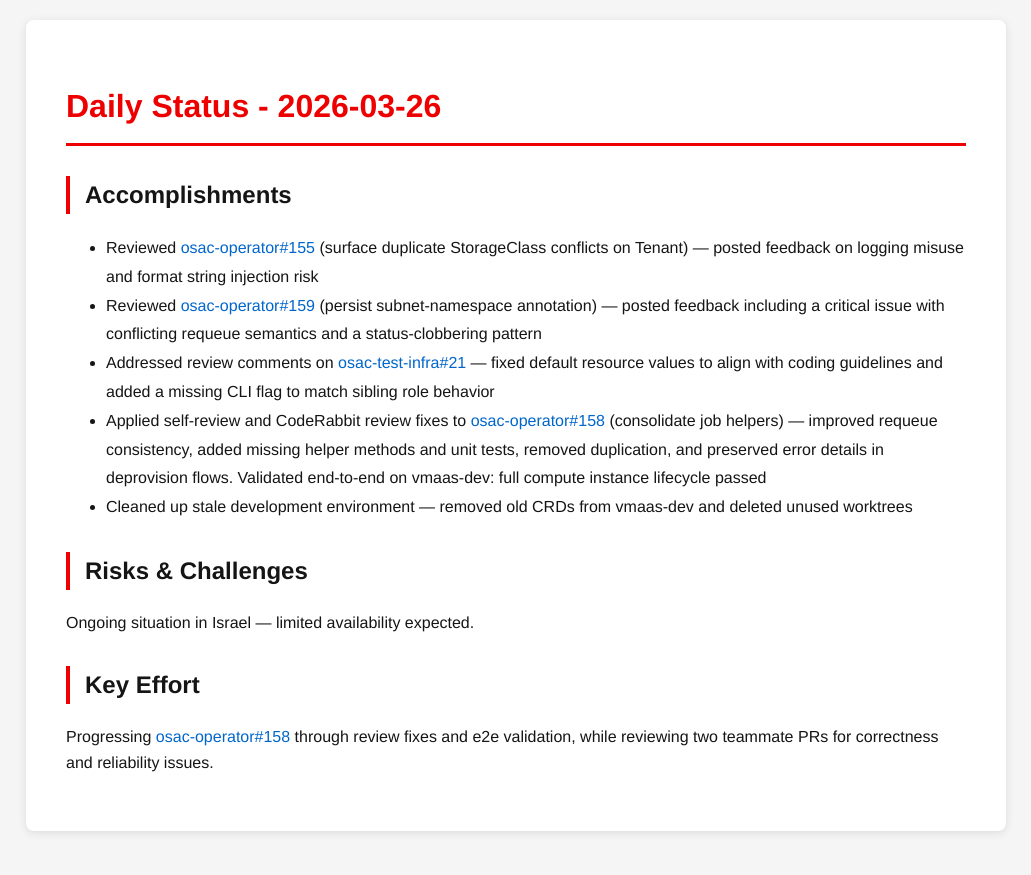
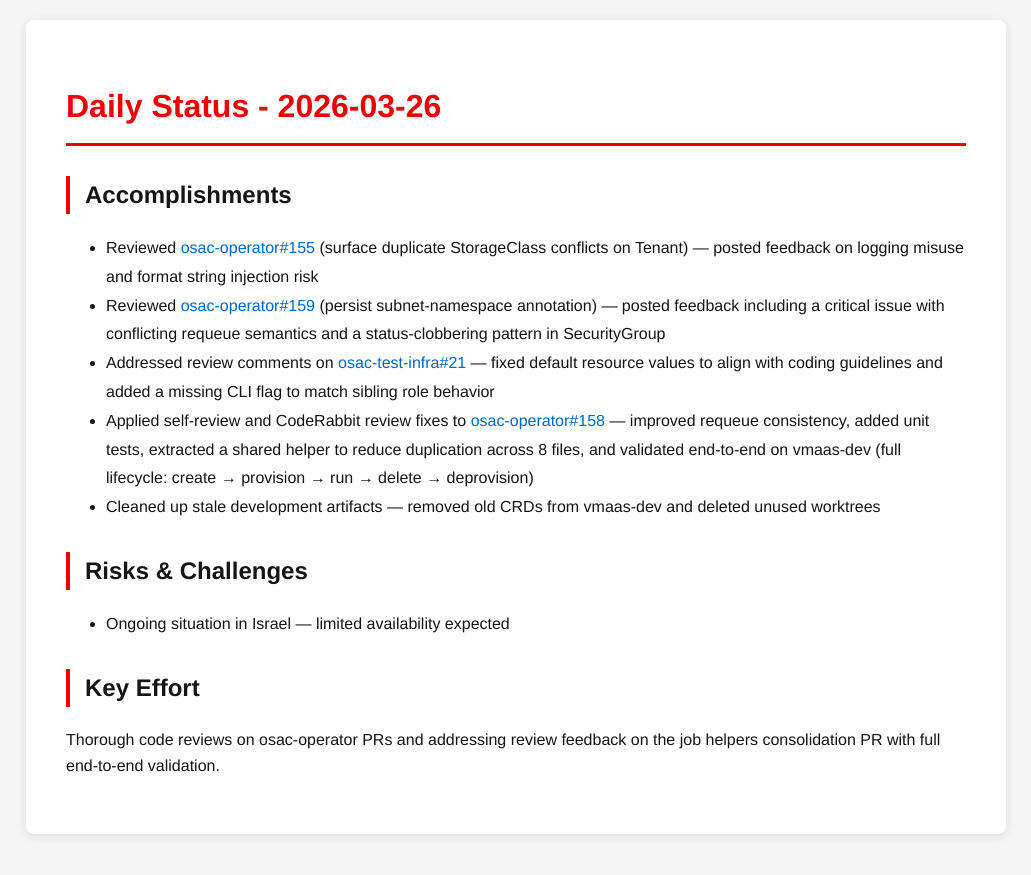
Before and after one commit to tzvatot/daily-status, a Jekyll site: the page built from 2026-03-26.md, in a window 1280 px wide. Shown: the top 875 px of the page, without its empty margins (124-1155 px from the left). Built offline with Jekyll 4.4.1, drawn with Linux system fonts in a browser that asks for light colours.

Commit message:
Daily status update - 2026-03-26

```diff
--- a/2026-03-26.md
+++ b/2026-03-26.md
@@ -8,13 +8,13 @@ date: 2026-03-26
 
 ## Accomplishments
 - Reviewed [osac-operator#155](https://github.com/osac-project/osac-operator/pull/155) (surface duplicate StorageClass conflicts on Tenant) — posted feedback on logging misuse and format string injection risk
-- Reviewed [osac-operator#159](https://github.com/osac-project/osac-operator/pull/159) (persist subnet-namespace annotation) — posted feedback including a critical issue with conflicting requeue semantics and a status-clobbering pattern
+- Reviewed [osac-operator#159](https://github.com/osac-project/osac-operator/pull/159) (persist subnet-namespace annotation) — posted feedback including a critical issue with conflicting requeue semantics and a status-clobbering pattern in SecurityGroup
 - Addressed review comments on [osac-test-infra#21](https://github.com/osac-project/osac-test-infra/pull/21) — fixed default resource values to align with coding guidelines and added a missing CLI flag to match sibling role behavior
-- Applied self-review and CodeRabbit review fixes to [osac-operator#158](https://github.com/osac-project/osac-operator/pull/158) (consolidate job helpers) — improved requeue consistency, added missing helper methods and unit tests, removed duplication, and preserved error details in deprovision flows. Validated end-to-end on vmaas-dev: full compute instance lifecycle passed
-- Cleaned up stale development environment — removed old CRDs from vmaas-dev and deleted unused worktrees
+- Applied self-review and CodeRabbit review fixes to [osac-operator#158](https://github.com/osac-project/osac-operator/pull/158) — improved requeue consistency, added unit tests, extracted a shared helper to reduce duplication across 8 files, and validated end-to-end on vmaas-dev (full lifecycle: create → provision → run → delete → deprovision)
+- Cleaned up stale development artifacts — removed old CRDs from vmaas-dev and deleted unused worktrees
 
 ## Risks & Challenges
-Ongoing situation in Israel — limited availability expected.
+- Ongoing situation in Israel — limited availability expected
 
 ## Key Effort
-Progressing [osac-operator#158](https://github.com/osac-project/osac-operator/pull/158) through review fixes and e2e validation, while reviewing two teammate PRs for correctness and reliability issues.
+Thorough code reviews on osac-operator PRs and addressing review feedback on the job helpers consolidation PR with full end-to-end validation.
```
